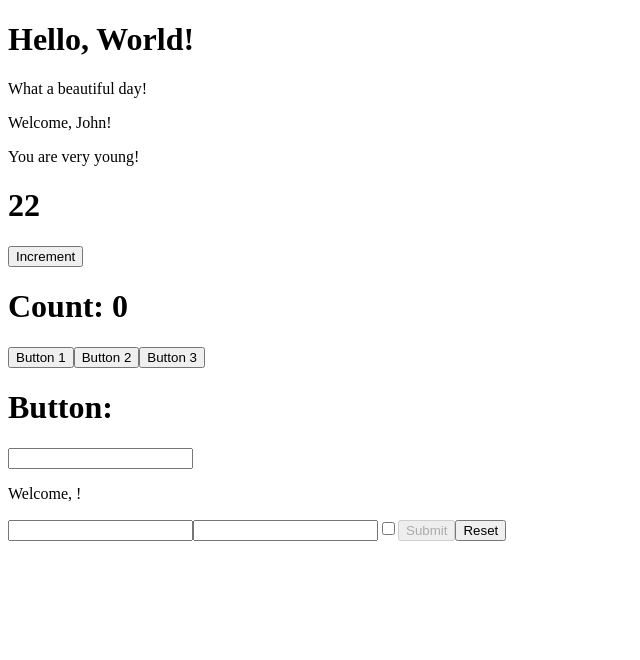
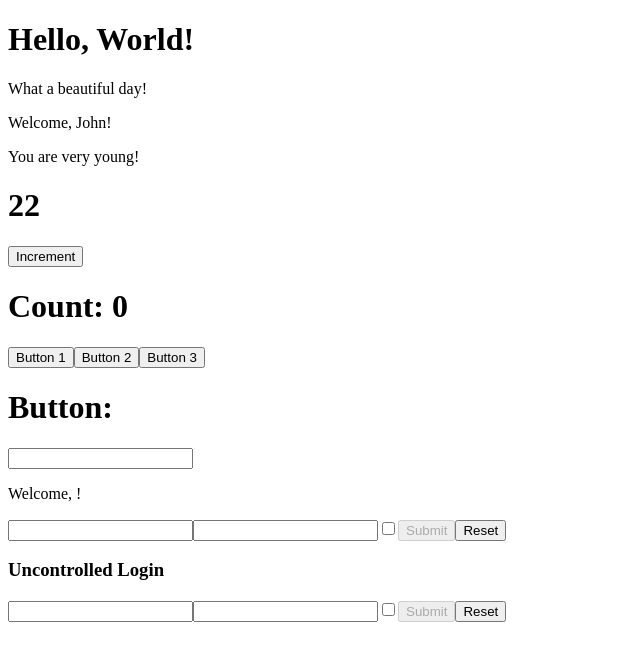
Before and after one commit to antoniocodella/react-exercises, a React (Create React App) app: page / in a window 1280 px wide. Shown: the top 660 px of the page, without its empty margins (0-640 px from the left). Built offline with nearby package versions, Linux system fonts and the light colour scheme.

Commit message:
forms-05

```diff
--- a/src/App.js
+++ b/src/App.js
@@ -5,6 +5,7 @@ import { Counter } from "./Counter";
 import { Hello } from "./Hello";
 import { InteractiveWelcome } from "./InteractiveWelcome";
 import { Login } from "./Login";
+import { UncontrolledLogin } from "./UncontrolledLogin";
 import { Welcome } from "./Welcome";
 
 export class App extends React.Component {
@@ -26,6 +27,7 @@ export class App extends React.Component {
         <ClickTracker />
         <InteractiveWelcome />
         <Login onLogin={this.onLogin} />
+        <UncontrolledLogin />
       </div>
     );
   }
--- a/src/Login.js
+++ b/src/Login.js
@@ -57,13 +57,9 @@ export class Login extends React.Component {
           onChange={this.handleInputChange}
         />
         {this.state.username === "" || this.state.password === "" ? (
-          <button type="submit" disabled>
-            Submit
-          </button>
+          <button disabled>Submit</button>
         ) : (
-          <button type="submit" onClick={this.handleSubmit}>
-            Submit
-          </button>
+          <button onClick={this.handleSubmit}>Submit</button>
         )}
         <button onClick={this.handleResetInput}>Reset</button>
       </form>
--- /dev/null
+++ b/src/UncontrolledLogin.js
@@ -0,0 +1,47 @@
+import React, { createRef } from "react";
+
+export class UncontrolledLogin extends React.Component {
+  _formRef = createRef();
+
+  state = {
+    enable: false,
+  };
+
+  enableButton = () => {
+    const username = this._formRef.current.elements.username.value;
+    const password = this._formRef.current.elements.password.value;
+
+    this.setState({
+      enable: !!username && !!password,
+    });
+  };
+
+  handleSubmitForm = (event) => {
+    event.preventDefault();
+
+    const username = event.target.elements.username.value;
+    const password = event.target.elements.password.value;
+    const remember = event.target.elements.remember.checked;
+
+    console.log({
+      username,
+      password,
+      remember,
+    });
+  };
+
+  render() {
+    return (
+      <form ref={this._formRef} onSubmit={this.handleSubmitForm}>
+        <h3>Uncontrolled Login</h3>
+        <input name="username" />
+        <input name="password" onChange={this.enableButton} type="password" />
+        <input name="remember" onChange={this.enableButton} type="checkbox" />
+        <button type="submit" disabled={!this.state.enable}>
+          Submit
+        </button>
+        <button type="reset">Reset</button>
+      </form>
+    );
+  }
+}
```
